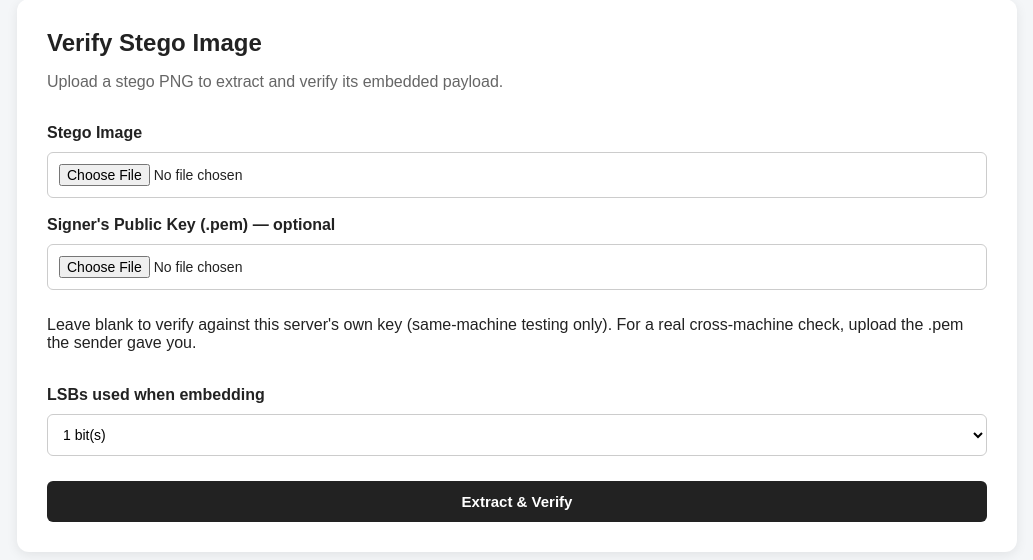
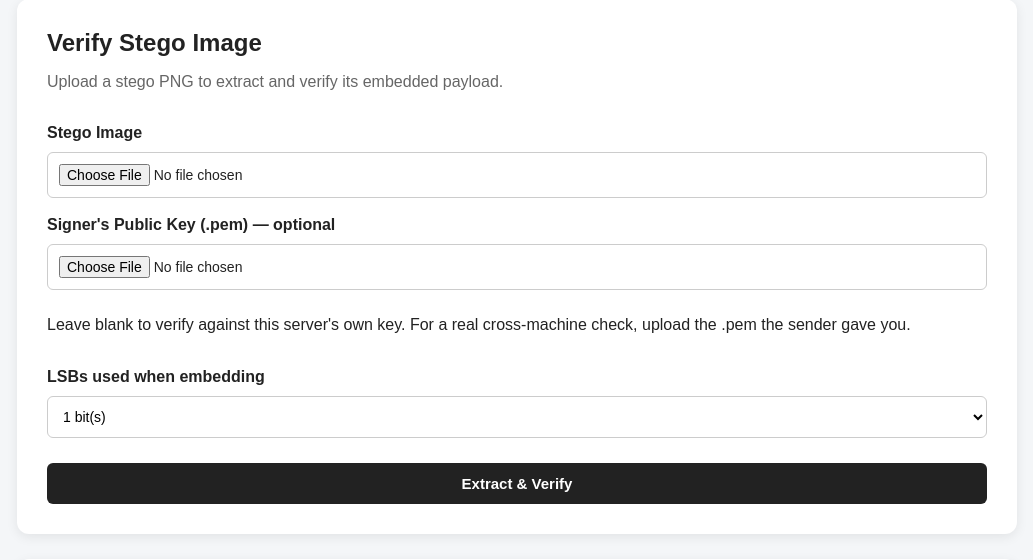
Before and after one commit to JolieNgai/INF2005-ACW1, a Flask app: page /image in a window 1280 px wide. Shown: the part 700-1260 px from the top of the page, without its empty margins (123-1156 px from the left). Run offline with Flask 3, Linux system fonts and the light colour scheme.

Commit message:
Adjusted some comments

```diff
--- a/app/templates/image_stego.html
+++ b/app/templates/image_stego.html
@@ -140,7 +140,7 @@
                 accept=".pem"
             >
             <p class="hint">
-                Leave blank to verify against this server's own key (same-machine testing only).
+                Leave blank to verify against this server's own key.
                 For a real cross-machine check, upload the .pem the sender gave you.
             </p>
 
```
